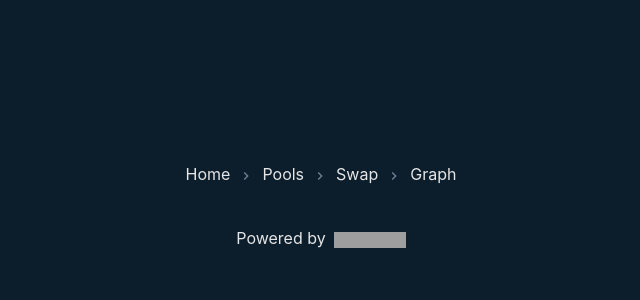
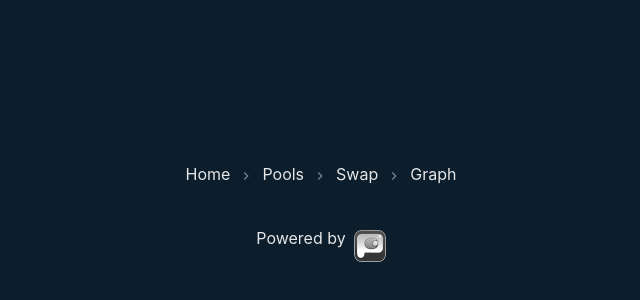
Before and after one commit to daubit/rustfi-hackathon, a Next.js app in the folder tracy-web/: page / in a window 1280 px wide. Shown: the part 194-494 px from the top of the page, without its empty margins (319-959 px from the left). Built offline with nearby package versions, Linux system fonts and the light colour scheme; grey boxes are pictures that could not be loaded.

Commit message:
add server

```diff
--- /dev/null
+++ b/tracy-web/src/components/Footer.tsx
@@ -0,0 +1,20 @@
+import Image from "next/image";
+import styles from "../styles/Home.module.css";
+
+export const Footer = () => {
+  return (
+    <footer className={styles.footer}>
+      <a href="https://daubit.org" target="_blank" rel="noopener noreferrer">
+        Powered by{" "}
+        <span className={styles.logo}>
+          <Image
+            src="/images/daubit-logo.png"
+            alt="Daubt Logo"
+            width={32}
+            height={32}
+          />
+        </span>
+      </a>
+    </footer>
+  );
+};
--- a/tracy-web/src/components/Pools.tsx
+++ b/tracy-web/src/components/Pools.tsx
@@ -110,11 +110,15 @@ export const Pools = () => {
         emptyColor="gray.200"
         color="blue.500"
         size="xl"
+        marginTop={"5rem"}
+        marginBottom={"5rem"}
+
       />
     );
   }
   const pools =
-    (data as Pool[])?.filter((pool) => !chains.includes(pool.chain || "")) || [];
+    (data as Pool[])?.filter((pool) => !chains.includes(pool.chain || "")) ||
+    [];
   return (
     <TableContainer overflowY={"scroll"} maxHeight={"md"}>
       <Table variant="simple">
--- a/tracy-web/src/hooks/usePools.tsx
+++ b/tracy-web/src/hooks/usePools.tsx
@@ -1,8 +1,8 @@
 import { useQuery } from "react-query";
-import pools from "../assets/pools.json";
+// import pools from "../assets/pools.json";
 
 const fetchPools = async () => {
-  //   const parsed = await (await fetch("http://localhost:3000/pools")).json();
+  const pools = await (await fetch("http://localhost:8080/pools")).json();
   return pools;
 };
 
--- a/tracy-web/src/pages/index.tsx
+++ b/tracy-web/src/pages/index.tsx
@@ -1,6 +1,6 @@
 import type { NextPage } from "next";
 import Head from "next/head";
-import Image from "next/image";
+import { Footer } from "../components/Footer";
 import { Header } from "../components/Header";
 import styles from "../styles/Home.module.css";
 
@@ -16,23 +16,7 @@ const Home: NextPage = () => {
       <main className={styles.main}>
         <Header />
 
-        <footer className={styles.footer}>
-          <a
-            href="https://daubit.org"
-            target="_blank"
-            rel="noopener noreferrer"
-          >
-            Powered by{" "}
-            <span className={styles.logo}>
-              <Image
-                src="/images/daubit_logo.png"
-                alt="Vercel Logo"
-                width={72}
-                height={16}
-              />
-            </span>
-          </a>
-        </footer>
+        <Footer />
       </main>
     </div>
   );
```
Also changed, not shown: tracy-web/src/pages/pools.tsx (+3 -19 lines), tracy-web/public/images/daubit_apps_logo-opt-256.webp (deleted).
